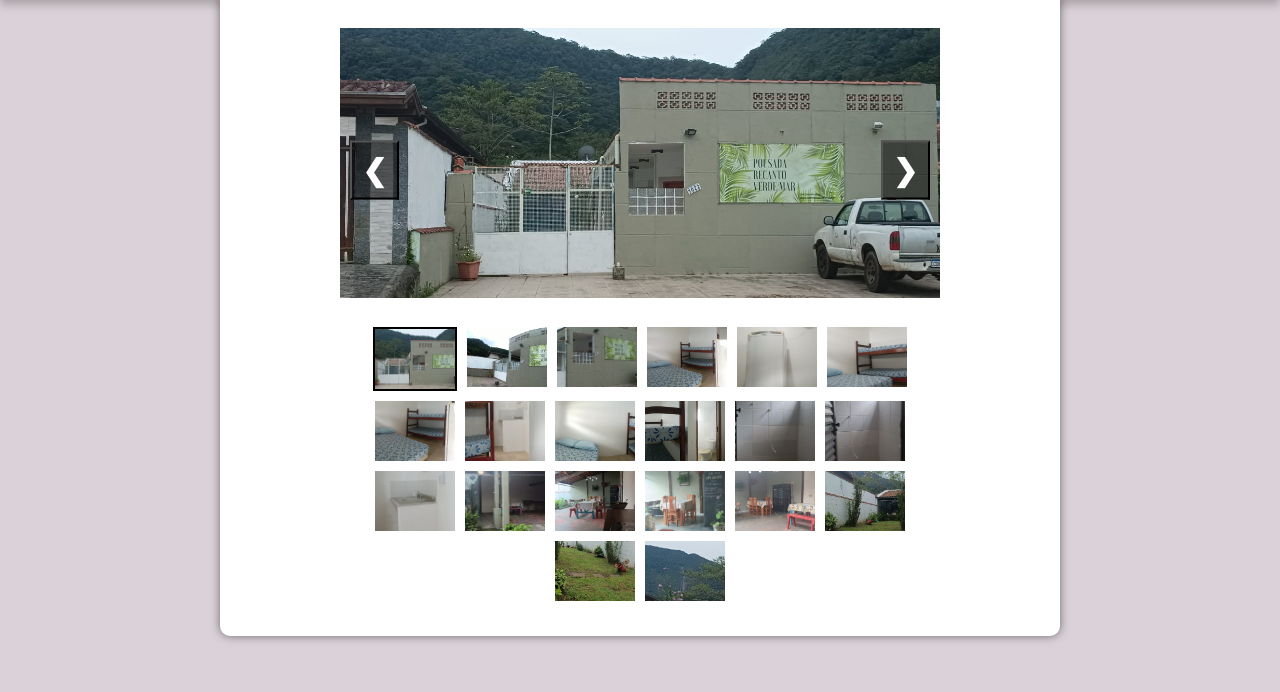
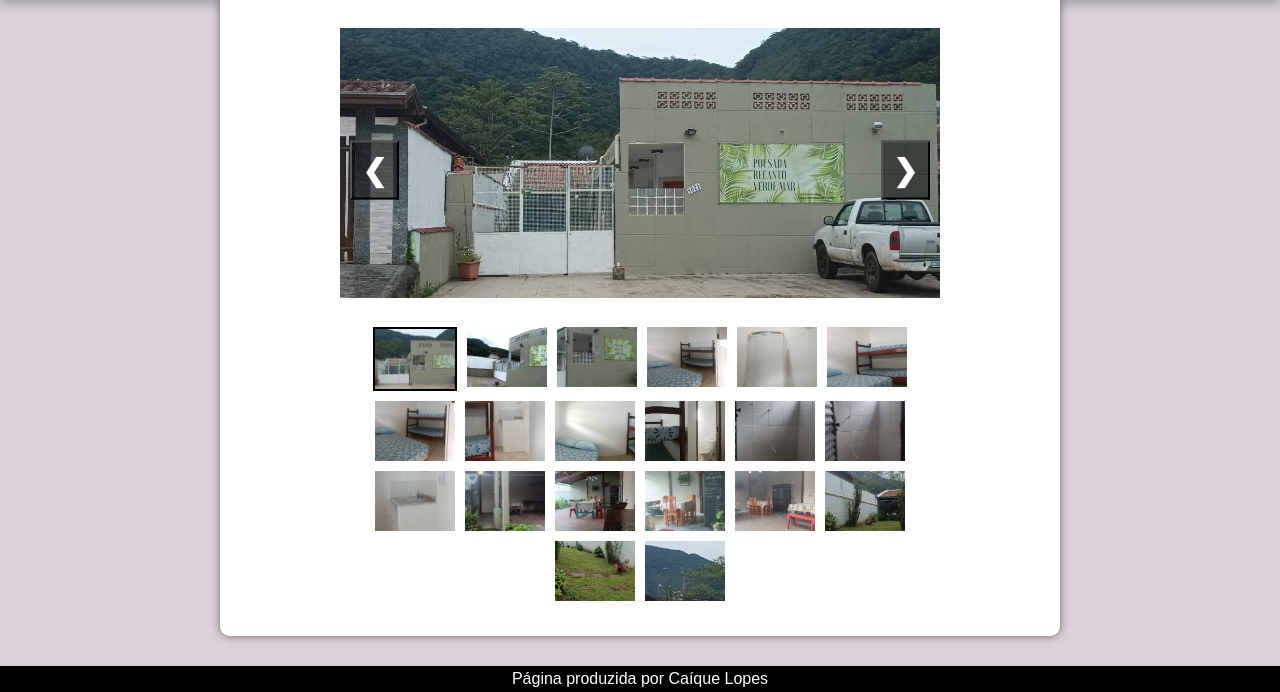
Before and after one commit to Caique-lopes/pousada, a plain HTML site: page fotos.html in a window 1280 px wide. Shown: the part 400-1092 px from the top of the page. Before the commit the page ends 1066 px from the top, so only its background shows below. Drawn offline with Linux system fonts and the light colour scheme.

Commit message:
Footer adicionado

```diff
--- a/fotos.html
+++ b/fotos.html
@@ -106,5 +106,8 @@
 
           <script src="script.js"></script>
     </main>
+    <footer>
+      <p>Página produzida por Caíque Lopes </p>
+  </footer>
 </body>
 </html>
--- a/style.css
+++ b/style.css
@@ -173,3 +173,12 @@ aside img {
 .galeria-itens:hover{
     transform: scale(1.3);
 }
+footer{
+    background-color: black;
+    color: white;
+    text-align: center;
+    padding: 4px;
+}
+footer > p {
+    margin: 0px;
+}
```
Also changed, not shown: index.html (+1 -1 lines).
